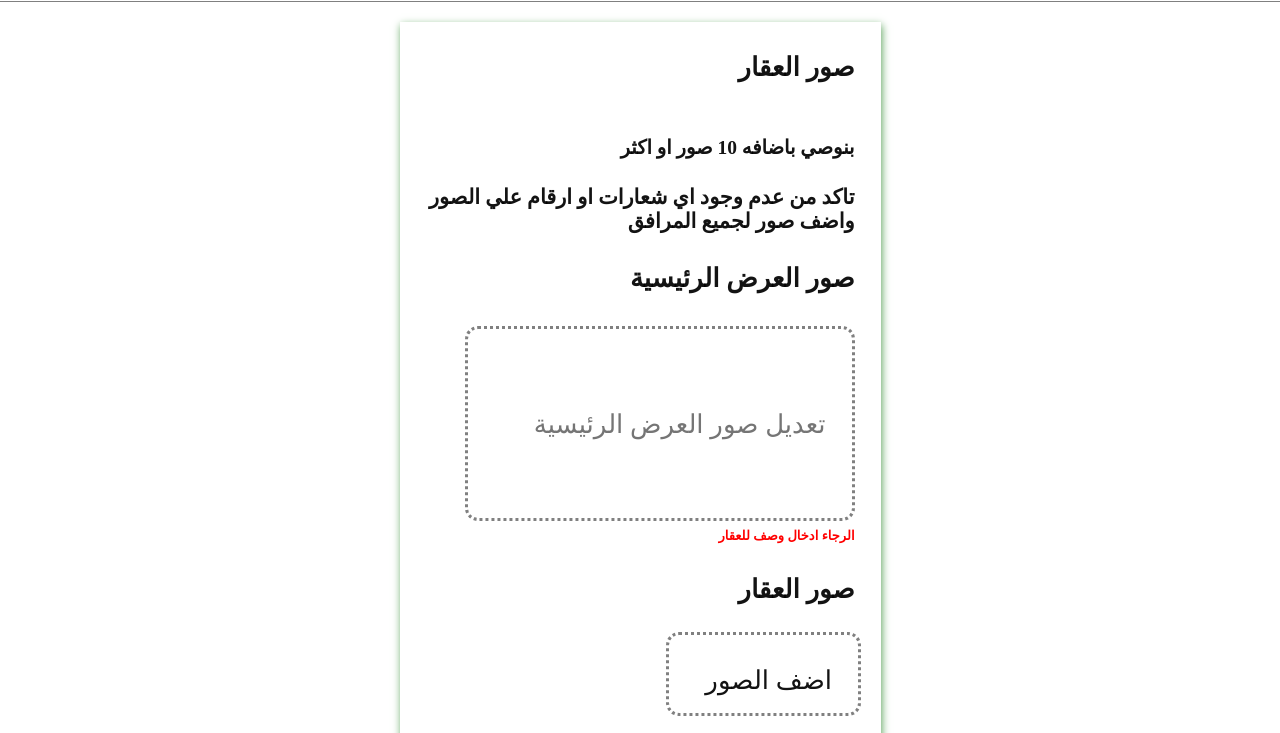
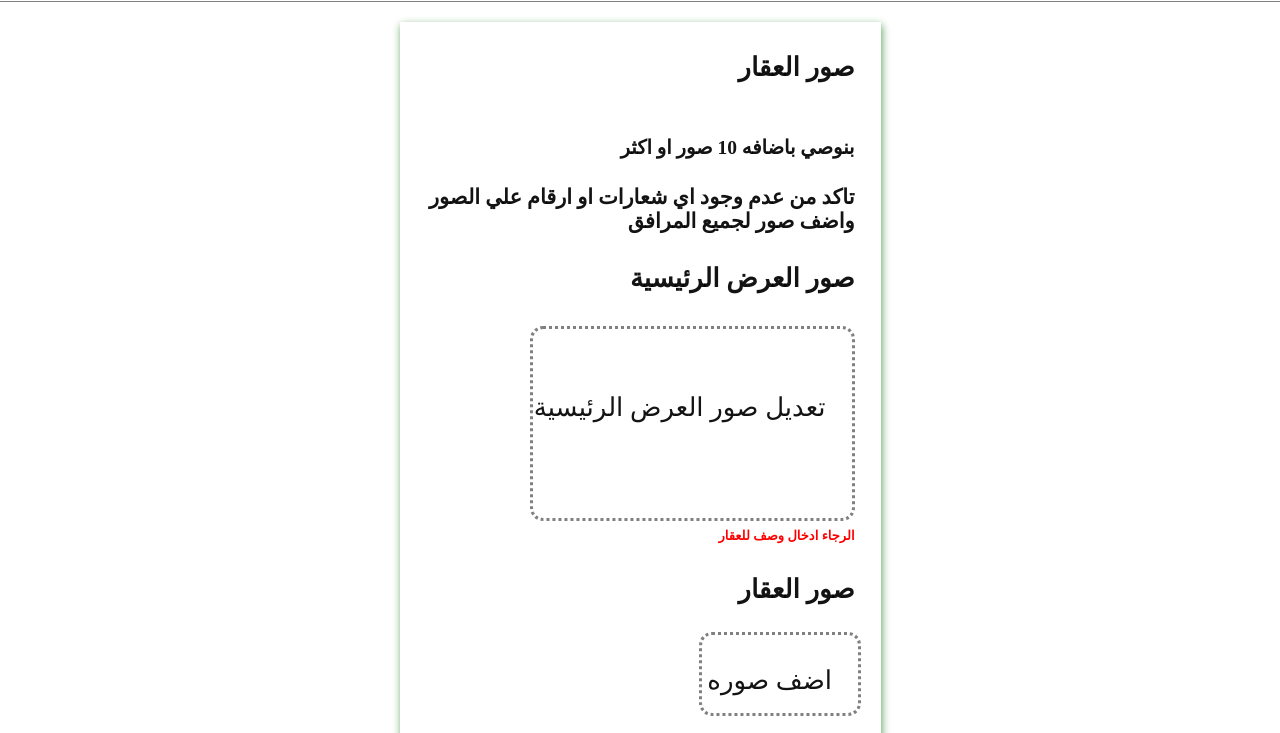
Before and after one commit to Hamdy-Mohamed/Akar-task, a plain HTML site: page index.html in a window 1280 px wide. Shown: the part 64-797 px from the top of the page. Drawn offline with Linux system fonts and the light colour scheme.

Commit message:
Add files via upload

```diff
--- a/index.html
+++ b/index.html
@@ -29,15 +29,14 @@
 
 
                 <h4 dir="rtl">صور العرض الرئيسية</ا>
-                <input class="edit" type="" placeholder="تعديل صور العرض الرئيسية">
+                <input class="edit" type="file" placeholder="تعديل صور العرض الرئيسية">
                 <h5 dir="rtl">الرجاء ادخال وصف للعقار</h5>
 
                 <div class="section">
                     <h6 dir="rtl">صور العقار</h6>
 
-                    <div dir="rtl" class="edit_two">
-                        اضف الصور
-                    </div>
+                    <input type="file" dir="rtl" class="edit_two" placeholder="اضف صوره">
+
 
                     <pre class="footer">
                         <button>التالي</button>
@@ -57,5 +56,6 @@
 
         </section>
     </div>
+    <script src="main.js"></script>
 </body>
 </html>
--- a/src/stlye.css
+++ b/src/stlye.css
@@ -93,12 +93,19 @@ nav :nth-child(2):hover{
 
 .form .edit{
     height: 15rem;
-    width: 30rem;
+    width: 25rem;
     font-size: 2rem;
     margin: 31px auto;
     font-family: system-ui;
     border: 3px dotted gray;
     border-radius: 1rem;
+    line-height: 102px;
+}
+.edit::-webkit-file-upload-button {
+    visibility: hidden;
+}
+.edit::before {
+    content: 'تعديل صور العرض الرئيسية=';
 }
 .form .edit:focus{
     border: none;
@@ -126,10 +133,10 @@ nav :nth-child(2):hover{
     margin-top: 4rem;
 }
 
-.form .section div{
+.form .section .edit_two{
     float: right;
     height: 6.5rem;
-    width: 15rem;
+    width: 12.5rem;
     font-size: 2rem;
     /* margin: 0px auto; */
     margin-right: 1.5rem;
@@ -137,10 +144,14 @@ nav :nth-child(2):hover{
     border: 3px dotted gray;
     border-radius: 1rem;
 }
+.edit_two::-webkit-file-upload-button {
+    visibility: hidden;
+}
+.edit_two::before {
+    content: 'اضف صوره ';
+}
 
-.form .section div img{
-    height: 10rem;
-}
+
 .footer{
     height: 13rem;
     width: 20rem;
@@ -187,6 +198,10 @@ nav :nth-child(2):hover{
     cursor: pointer;
     color: #EEE;
 }
+/* for delete defult style for input type"file" */
+input[type=file]::file-selector-button{
+    display: none;
+}
 
 
 
@@ -209,3 +224,11 @@ nav :nth-child(2):hover{
         font-size: 19px;
     }
 }
+
+
+
+
+
+
+
+/*ASkander*/
```
